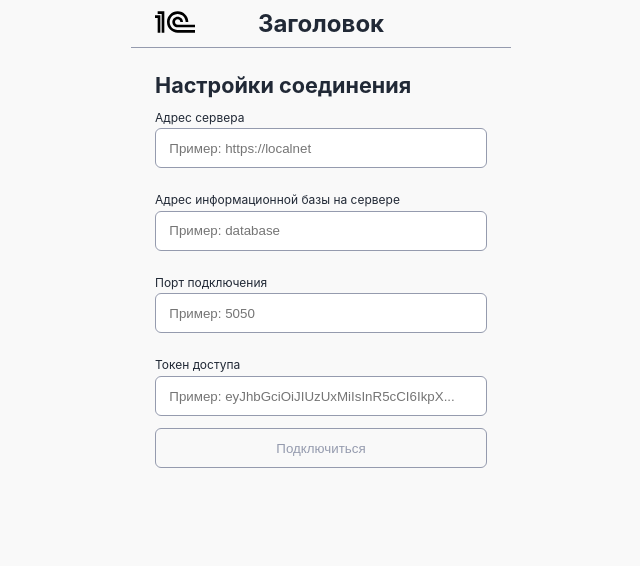
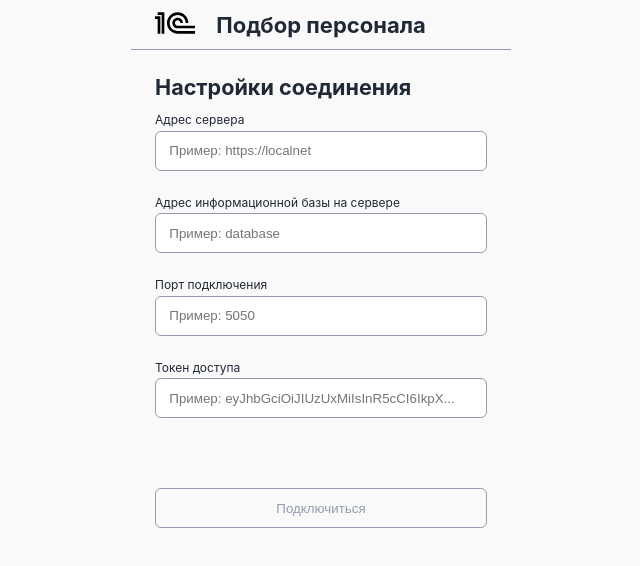
Before and after one commit to tytytyw/hr-extension, a React (Create React App) app: page / in a window 1280 px wide. Shown: the top 566 px of the page, without its empty margins (319-959 px from the left). Built offline with nearby package versions, Linux system fonts and the light colour scheme.

Commit message:
add requestParams to App

```diff
--- a/src/components/App/index.tsx
+++ b/src/components/App/index.tsx
@@ -5,16 +5,24 @@ import { useState } from 'react'
 import VacanciesList from '../VacanciesList'
 
 const App = () => {
-  const [connected, setConnected] = useState<boolean>(false)
+    const [connected, setConnected] = useState<boolean>(false)
+    const [requestParams, setRequestParams] = useState({
+        serverUrl: '',
+        databaseUrl: '',
+        portUrl: '',
+        token: ''
+    })
 
 
-  return (
-    <div className={styles.wrapper}>
-      <Header />
+    return (
+        <div className={styles.wrapper}>
+            <Header connected={connected} setConnected={setConnected} />
 
-      {connected ? <VacanciesList setConnected={setConnected} /> : <Setting setConnected={setConnected} />}
-    </div>
-  );
+            {connected
+                ? <VacanciesList setConnected={setConnected} />
+                : <Setting setConnected={setConnected} requestParams={requestParams} saveRequestParams={setRequestParams} />}
+        </div>
+    );
 }
 
 export default App;
--- a/src/components/Button/Button.module.sass
+++ b/src/components/Button/Button.module.sass
@@ -19,4 +19,4 @@
     color: var(--text-secondary)
     border-color: var(--text-secondary)
     background-color: inherit
-    cursor: not-allowed
+    cursor: default
--- a/src/components/Header/Header.module.sass
+++ b/src/components/Header/Header.module.sass
@@ -1,10 +1,36 @@
 .wrapper
     border-bottom: 1px solid var(--text-secondary)
     height: 50px
+    max-height: 50px
+    min-height: 50px
     display: flex
     align-items: center
     padding: 0 2em
     justify-content: space-between
+    .title
+        font-size: 22px
+    .buttonWrapper
+        height: 100%
+        display: flex
+        align-items: center
+        .button
+            outline: none
+            background: none
+            border: none
+            padding: 5px
+            margin: 0 auto
+            display: block
+            cursor: pointer
+            svg
+                path
+                    fill: var(--text-secondary)
+                    transition: fill .3s ease
+            &:hover
+                svg
+                    path
+                        fill: var(--blue)
+            &:active
+                opacity: .8
     .logo__wrapper
         .logo
             path
--- a/src/components/Header/index.tsx
+++ b/src/components/Header/index.tsx
@@ -1,8 +1,14 @@
-import React from 'react'
+import { FC } from 'react'
 import styles from './Header.module.sass'
-import { ReactComponent as MainIcon} from "./1c_icon.svg";
+import { ReactComponent as MainIcon } from "./1c_icon.svg";
+import { ReactComponent as SettingIcon } from './settings.svg'
 
-const Header = () => {
+interface HeaderProps {
+    connected: boolean;
+    setConnected: (connected: boolean) => void
+}
+
+const Header: FC<HeaderProps> = ({ connected, setConnected }) => {
 
     const logoSize = 40;
 
@@ -11,8 +17,11 @@ const Header = () => {
             <div className={styles.logo__wrapper}>
                 <MainIcon className={styles.logo} width={logoSize} height={logoSize} />
             </div>
-      <h1>Заголовок</h1>
-      <div style={{minWidth: logoSize}}></div>
+            <h1 className={styles.title}>Подбор персонала</h1>
+            <div className={styles.buttonWrapper} style={{ minWidth: logoSize }}>
+                {connected ? <button title='Настройки соединения' onClick={() => setConnected(false)} className={styles.button}> <SettingIcon /></button> : null}
+
+            </div>
         </div>
     )
 }
--- a/src/components/Input/index.tsx
+++ b/src/components/Input/index.tsx
@@ -10,11 +10,11 @@ interface InputProps {
     type?: string
 }
 
-const Input: FC<InputProps> = ({ label = '', placeholer = '', setValue, type = 'text' }) => {
+const Input: FC<InputProps> = ({ label = '', placeholer = '', setValue, type = 'text', value }) => {
     return (
         <div className={styles.wrapper}>
             <p className={styles.label}>{label}</p>
-            {type === 'text' ? <input className={styles.input} type="text" onChange={(e) => setValue(e.target.value)} placeholder={placeholer && 'Пример: ' + placeholer} /> : null}
+            {type === 'text' ? <input className={styles.input} value={value} type="text" onChange={(e) => setValue(e.target.value)} placeholder={placeholer && 'Пример: ' + placeholer} /> : null}
             {type === 'textarea' ? <textarea className={classNames(styles.textarea, styles.input)} onChange={(e) => setValue(e.target.value)} placeholder={placeholer && 'Пример: ' + placeholer} /> : null}
         </div>
     )
--- a/src/components/Setting/Setting.module.sass
+++ b/src/components/Setting/Setting.module.sass
@@ -7,3 +7,5 @@
         font-size: 1.8em
     .buttonWrapper
         margin-top: auto
+    .bottomBtn
+        margin-top: 1rem
--- a/src/components/Setting/index.tsx
+++ b/src/components/Setting/index.tsx
@@ -2,16 +2,35 @@ import Button from '../Button'
 import Input from '../Input'
 import styles from './Setting.module.sass'
 import { useState, FC } from 'react'
+import classNames from 'classnames'
+
+interface requestParamsProps {
+  serverUrl: string,
+  databaseUrl: string,
+  portUrl: string,
+  token: string
+}
 
 interface SettingProps {
   setConnected: (connected: boolean) => void;
+  requestParams: requestParamsProps;
+  saveRequestParams: (requestParams: requestParamsProps) => void,
 }
 
-const Setting: FC<SettingProps> = ({ setConnected }) => {
-  const [serverUrl, setServerUrl] = useState<string>('')
-  const [databaseUrl, setDatabaseUrl] = useState<string>('')
-  const [token, setToken] = useState<string>('')
-  const [portUrl, setPortUrl] = useState<string>('')
+const Setting: FC<SettingProps> = ({ setConnected, requestParams, saveRequestParams }) => {
+  const [serverUrl, setServerUrl] = useState<string>(requestParams.serverUrl)
+  const [databaseUrl, setDatabaseUrl] = useState<string>(requestParams.databaseUrl)
+  const [token, setToken] = useState<string>(requestParams.token)
+  const [portUrl, setPortUrl] = useState<string>(requestParams.portUrl)
+
+  const connectToApi = () => {
+    if (serverUrl && databaseUrl && token && portUrl) {
+      setConnected(true)
+
+      saveRequestParams({ serverUrl, databaseUrl, token, portUrl })
+
+    }
+  }
 
 
   return (
@@ -22,8 +41,12 @@ const Setting: FC<SettingProps> = ({ setConnected }) => {
       <Input value={portUrl} label={'Порт подключения'} placeholer={'5050'} setValue={setPortUrl} />
       <Input value={token} label={'Токен доступа'} placeholer={'eyJhbGciOiJIUzUxMiIsInR5cCI6IkpX...'} setValue={setToken} />
       <div className={styles.buttonWrapper}>
-        <Button text={'Подключиться'} callback={() => { setConnected(true) }} disabled={!(serverUrl && databaseUrl && token && portUrl)} />
+        <Button text={'Подключиться'} callback={connectToApi} disabled={!(serverUrl && databaseUrl && token && portUrl)} />
       </div>
+      {requestParams.portUrl && requestParams.databaseUrl && requestParams.serverUrl && requestParams.token
+        ? <div className={classNames(styles.buttonWrapper, styles.bottomBtn)}>
+          <Button text={'Назад'} callback={() => { setConnected(true) }} />
+        </div> : null}
     </div>
   )
 }
--- a/src/components/VacanciesList/VacanciesList.module.sass
+++ b/src/components/VacanciesList/VacanciesList.module.sass
@@ -6,6 +6,8 @@
     justify-content: space-between
     .label
         margin-bottom: 0.3em
+    .title
+        font-size: 1.8em
 
     .selectWrap
         height: 2.5rem
--- a/src/components/VacanciesList/index.tsx
+++ b/src/components/VacanciesList/index.tsx
@@ -1,9 +1,9 @@
+// @ts-nocheck
 import { useState, useEffect, FC } from 'react'
 import styles from './VacanciesList.module.sass'
 import Input from '../Input'
 import Button from '../Button'
 import classnames from 'classnames'
-
 
 interface VacanciesListProps {
     setConnected: (connected: boolean) => void
@@ -32,6 +32,15 @@ const VacanciesList: FC<VacanciesListProps> = ({ setConnected }) => {
         const selectValueItem = vacancies.find((item) => item?.id === selectValue);
         return selectValueItem?.title;
     };
+
+    const sendCadidate = () => {
+        if (selectValue) {
+            chrome && chrome.tab && chrome.tabs.query({ currentWindow: true, active: true }, function (tabs) {
+                console.log(tabs[0].url);
+            });
+            // setConnected(false)
+        }
+    }
 
 
     return (
@@ -77,7 +86,6 @@ const VacanciesList: FC<VacanciesListProps> = ({ setConnected }) => {
                                         onClick={() => {
                                             setOpen(false);
                                             setSelectValue(item.id);
-                                            // onChange(item.id);
                                         }}
                                         className={classnames({
                                             [styles.option]: true,
@@ -93,7 +101,7 @@ const VacanciesList: FC<VacanciesListProps> = ({ setConnected }) => {
                 </div>
             </div>
             <Input setValue={setComment} label={'Комментарий'} type='textarea' />
-            <Button text='Добавить кандидата' disabled={!selectValue} callback={() => { console.log(window.location.href); setConnected(false) }} />
+            <Button text='Добавить кандидата' disabled={!selectValue} callback={sendCadidate} />
         </div>
     );
 };
--- a/src/index.module.css
+++ b/src/index.module.css
@@ -17,7 +17,7 @@ body {
   -webkit-font-smoothing: antialiased;
   -moz-osx-font-smoothing: grayscale;
   width: 380px;
-  height: 500px;
+  height: 560px;
   font-size: 12px;
 }
 
```
Also changed, not shown: src/components/Header/settings.svg (added). Lines whose indentation alone changed are shown as unchanged.
